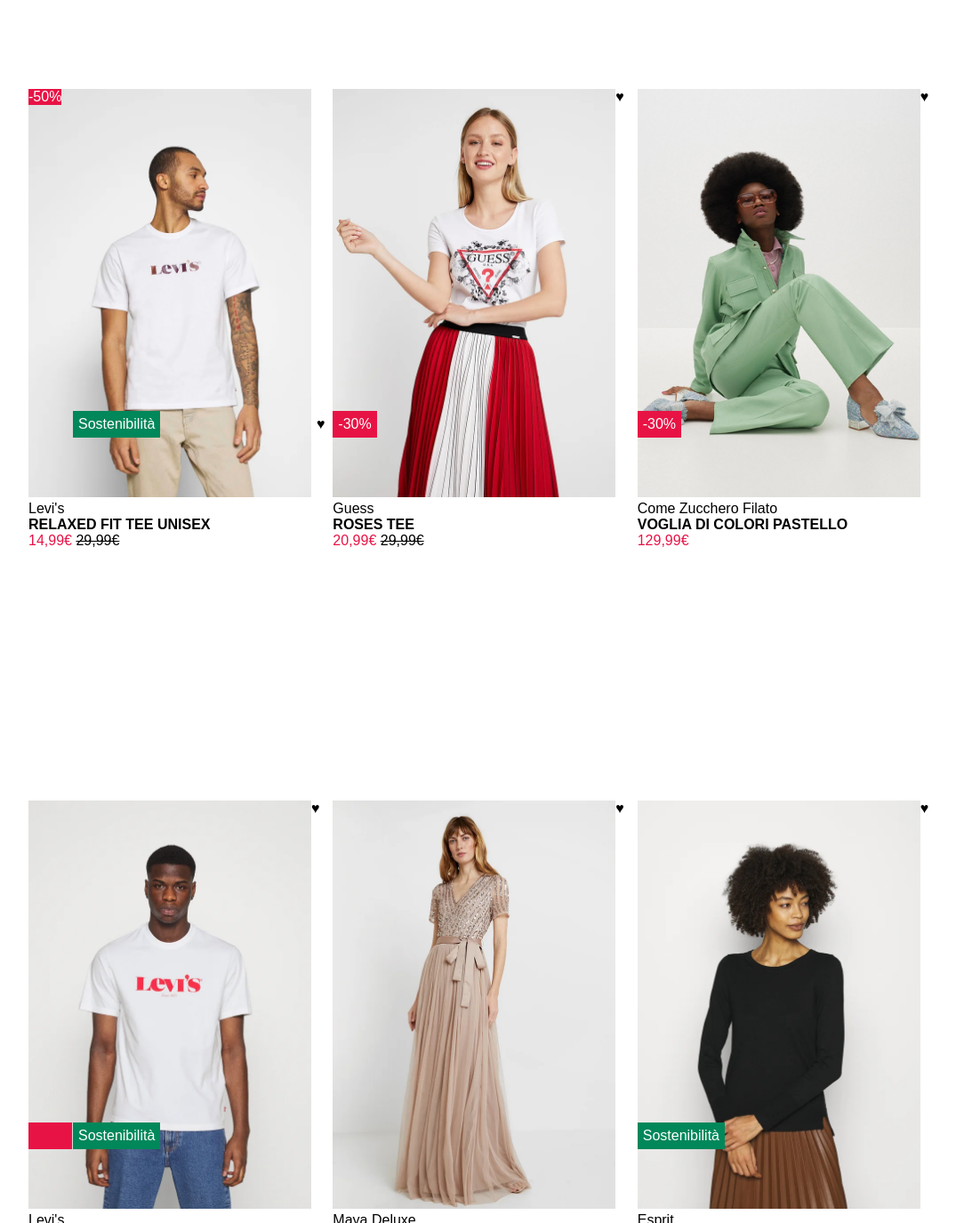
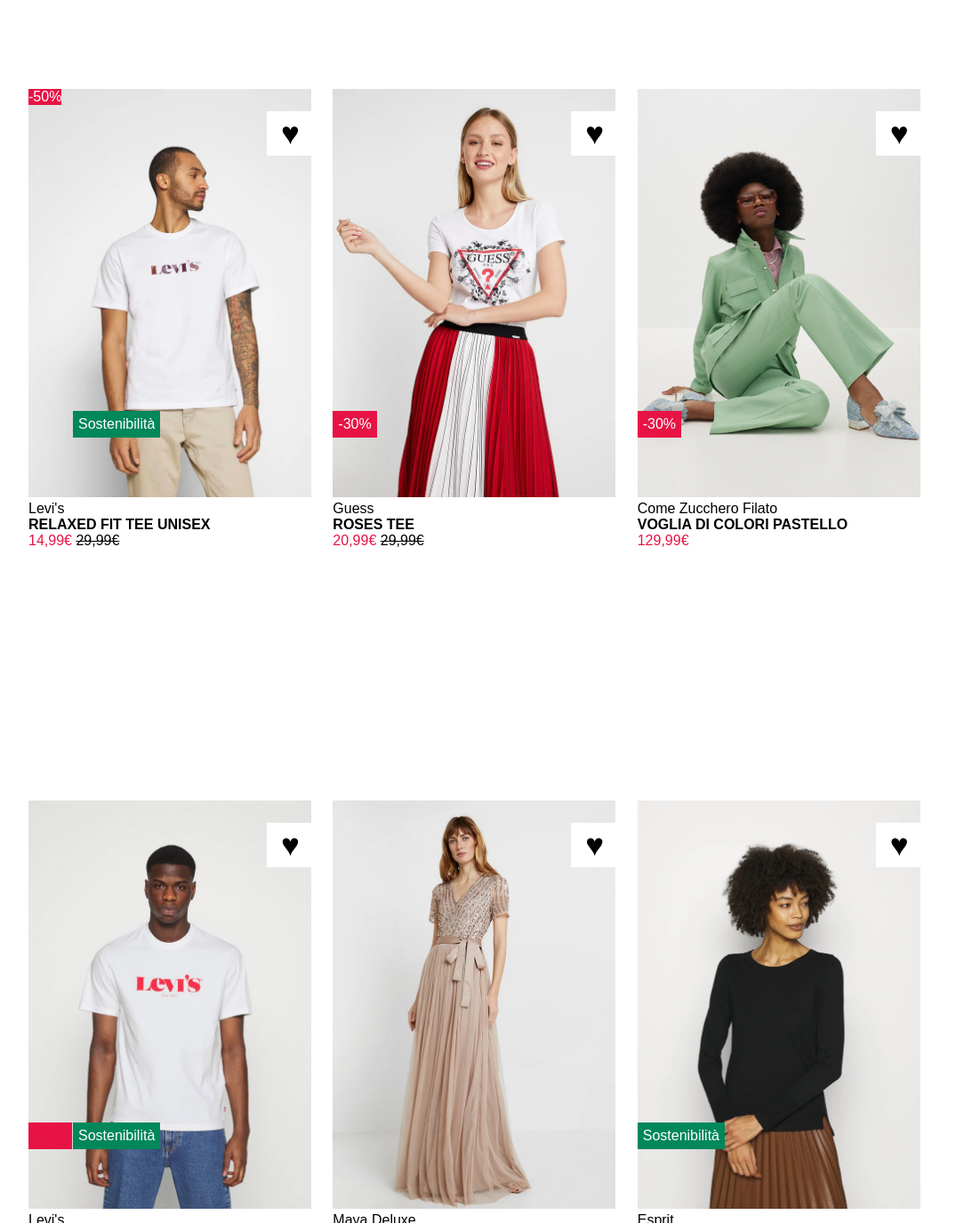
Before and after one commit to Massimo1204/html-css-boolando, a plain HTML site: page index.html in a window 1280 px wide. Shown: the top 1375 px of the page at 89% size, without its empty margins (96-1171 px from the left). Drawn offline with Linux system fonts and the light colour scheme.

Commit message:
puo' andare bene

```diff
--- a/css/style.css
+++ b/css/style.css
@@ -4,10 +4,12 @@
     padding: 0;
 }
 
+/* FONT */
 body{
     font-family: Arial, Helvetica, sans-serif;
 }
 
+/* DIMENSIONI RIGA */
 .riga{
     width: 80%;
     margin: 0 auto;
@@ -16,15 +18,25 @@ body{
     margin-bottom: 100px;
 }
 
+/* DIMESIONI IMMAGINI PRODOTTI */
 .immagine{
     width: calc(100% - 20px);
     height: calc(var(--width) * 1.44375);
 }
 
+/* DIMESIONI DIV PRODOTTO */
 .prodotto{
     display: inline-block;
     width: calc(99% / 3);
     height: calc((var(--width) * 1.44375) + 200px);
+}
+
+/* IMMAGINE RETRO */
+.retro{
+    display: none;
+    z-index: 3;
+    top: 0px;
+    left: 0px;
 }
 
 .relative{
@@ -35,13 +47,6 @@ body{
     position: absolute;
 }
 
-.retro{
-    display: none;
-    z-index: 3;
-    top: 0px;
-    left: 0px;
-}
-
 .block{
     display: block;
 }
@@ -50,10 +55,12 @@ body{
     width: 100%;
 }
 
+/* MOSTRA IMMAGINE RETRO CON HOVER */
 .prodotto:hover .retro{
     display: inline-block;
 }
 
+/* CARTELLINO SCONTO */
 .sconto{
     color: white;
     left: 0px;
@@ -64,6 +71,7 @@ body{
     color: #E81345;
 }
 
+/* CARTELLINO SOSTENIBILITA' */
 .sostenibile{
     color: white;
     background-color: #00875A;
@@ -88,3 +96,26 @@ body{
     text-decoration: line-through;
     color: black;
 }
+
+.cuore{
+    background-color: white;
+    top: 5px;
+    right: 13px;
+}
+
+/* CONTENITORE CUORE */
+.contenitore{
+    display: inline;
+    margin: 0 auto;
+    border: 0;
+    padding: 25px 25px;
+    top: 25px;
+    right: 20px;
+    font-size: 2.2em;
+    z-index: 4;
+}
+
+/* CUORE ROSSO CON HOVER */
+.contenitore:hover .cuore{
+    color: #E81345;
+}
--- a/index.html
+++ b/index.html
@@ -8,13 +8,19 @@
     <link rel="stylesheet" href="css/style.css">
 </head>
 <body>
+
+    <!-- RIGA 1 -->
     <div class="riga">
+
+        <!-- PRODOTTO 1 -->
         <div class="prodotto relative">
             <img class="immagine fronte" src="img/1.webp" alt="Prodotto 1">
             <img class="immagine retro absolute" src="img/1b.webp" alt="Prodotto 1b">
             <span class="sconto absolute">-50%</span>
             <span class="sostenibile absolute stile">Sostenibilità</span>
-            <span class="cuore absolute stile">&hearts;</span>
+            <div class="contenitore cuore absolute">
+                <span class="cuore absolute ">&hearts;</span>
+            </div>
             <span class="marca block width">Levi's</span>
             <span class="nome block width">RELAXED FIT TEE UNISEX</span>
             <span class="prezzo width block red">
@@ -23,11 +29,14 @@
             </span>
         </div>
 
+        <!-- PRODOTTO 2 -->
         <div class="prodotto relative">
             <img class="immagine fronte" src="img/2.webp" alt="Prodotto 2">
             <img class="immagine retro absolute" src="img/2b.webp" alt="Prodotto 2b">
             <span class="sconto absolute stile">-30%</span>
-            <span class="cuore absolute">&hearts;</span>
+            <div class="contenitore cuore absolute">
+                <span class="cuore absolute ">&hearts;</span>
+            </div>
             <span class="marca block width ">Guess</span>
             <span class="nome block width">ROSES TEE</span>
             <span class="prezzo width block red">
@@ -36,24 +45,32 @@
             </span>
         </div>
 
+        <!-- PRODOTTO 3 -->
         <div class="prodotto relative">
             <img class="immagine fronte" src="img/3.webp" alt="Prodotto 3">
             <img class="immagine retro absolute" src="img/3b.webp" alt="Prodotto 3b">
             <span class="sconto absolute stile">-30%</span>
-            <span class="cuore absolute">&hearts;</span>
+            <div class="contenitore cuore absolute">
+                <span class="cuore absolute ">&hearts;</span>
+            </div>
             <span class="marca block width">Come Zucchero Filato</span>
             <span class="nome block width">VOGLIA DI COLORI PASTELLO</span>
             <span class="prezzo width block red">129,99&euro;</span>
         </div>
     </div>
 
+    <!-- RIGA 2 -->
     <div class="riga">
+
+        <!-- PRODOTTO 4 -->
         <div class="prodotto relative">
             <img class="immagine fronte" src="img/4.webp" alt="Prodotto 4">
             <img class="immagine retro absolute" src="img/4b.webp" alt="Prodotto 4b">
             <span class="sconto absolute stile red">-50%</span>
             <span class="sostenibile absolute stile">Sostenibilità</span>
-            <span class="cuore absolute">&hearts;</span>
+            <div class="contenitore cuore absolute">
+                <span class="cuore absolute ">&hearts;</span>
+            </div>
             <span class="marca block width">Levi's</span>
             <span class="nome block width">TEE UNISEX</span>
             <span class="prezzo width block red">14,99&euro;
@@ -61,20 +78,26 @@
             </span>
         </div>
 
+        <!-- PRODOTTO 5 -->
         <div class="prodotto relative">
             <img class="immagine fronte" src="img/5.webp" alt="Prodotto 5">
             <img class="immagine retro absolute" src="img/5b.webp" alt="Prodotto 5b">
-            <span class="cuore absolute">&hearts;</span>
+            <div class="contenitore cuore absolute">
+                <span class="cuore absolute ">&hearts;</span>
+            </div>
             <span class="marca block width ">Maya Deluxe</span>
             <span class="nome block width">STRIPE BODICE</span>
             <span class="prezzo width block red">99,99&euro;</span>
         </div>
 
+        <!-- PRODOTTO 6 -->
         <div class="prodotto relative ultimo">
             <img class="immagine fronte" src="img/6.webp" alt="Prodotto 6">
             <img class="immagine retro absolute" src="img/6b.webp" alt="Prodotto 6b">
             <span class="sostenibile absolute stile">Sostenibilità</span>
-            <span class="cuore absolute">&hearts;</span>
+            <div class="contenitore cuore absolute">
+                <span class="cuore absolute ">&hearts;</span>
+            </div>
             <span class="marca block width">Esprit</span>
             <span class="nome block width">MAGLIONE - BLACK</span>
             <span class="prezzo width block red">29,99&euro;</span>
```
